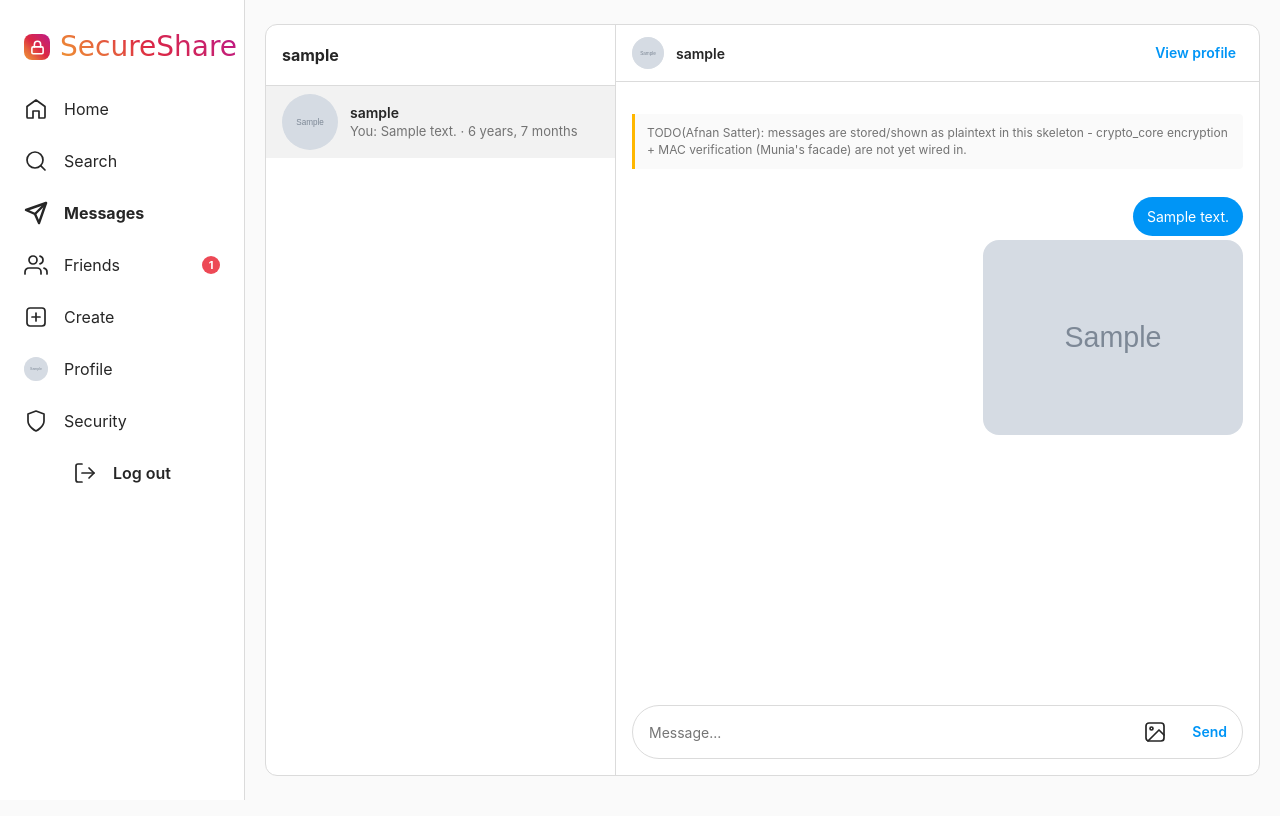
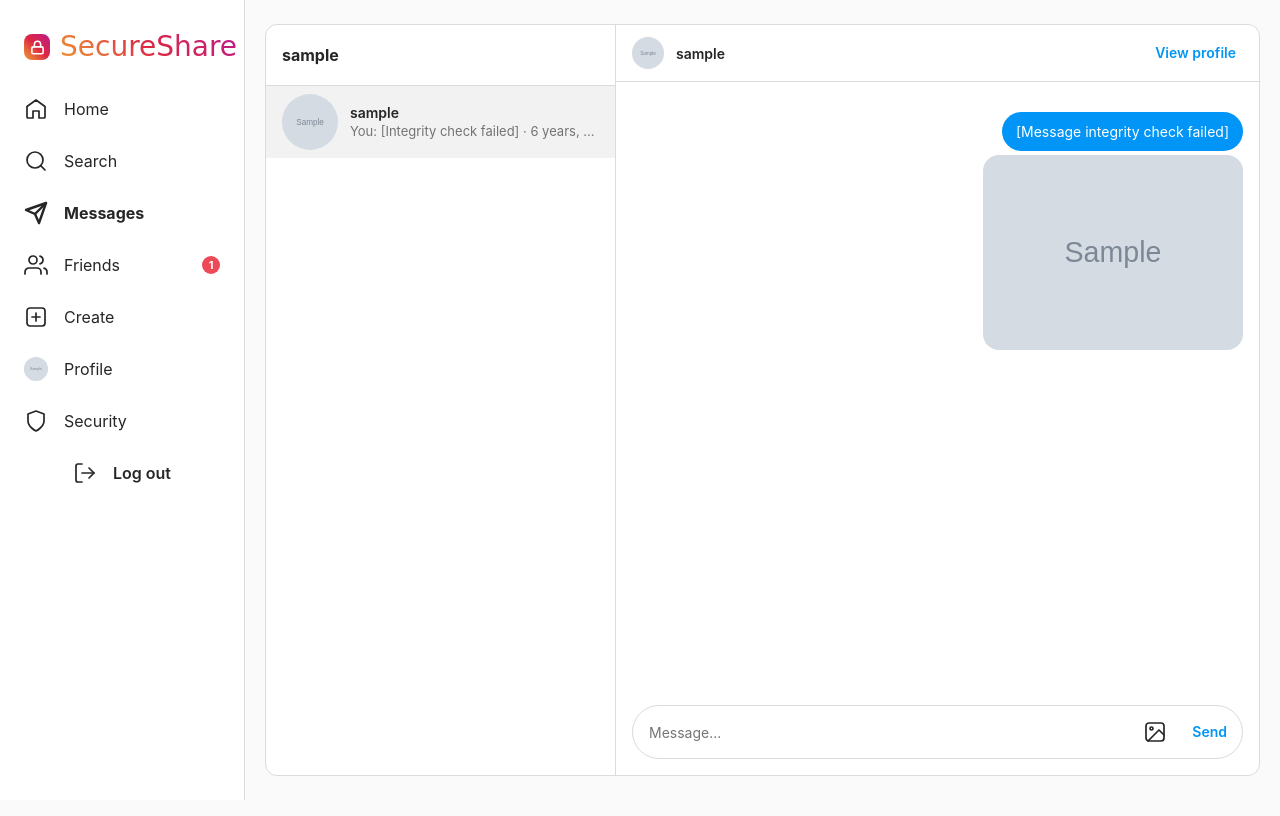
Before and after one commit to RayzerGT/CSE447-SecureShare, a Django app: a page that uses messaging/templates/messaging/thread.html in a window 1280 px wide. Shown: the top 816 px of the page. Run offline with Django 5.2, Linux system fonts and the light colour scheme; a user stored in the database is signed in; tables that the repository leaves empty hold one stand-in row (values such as "Sample post"); grey boxes marked "Sample" are stand-in pictures; some libraries are stand-ins or nearby versions; some web fonts are replaced.

Commit message:
encrypt direct messages with MAC verification

```diff
--- a/messaging/templates/messaging/_dm_list.html
+++ b/messaging/templates/messaging/_dm_list.html
@@ -14,7 +14,7 @@ optional `active_username` to highlight the open conversation.
             <div class="user-row__name">{{ thread.partner.username }}</div>
             <div class="user-row__sub">
                 {% if thread.last.sender_id == user.id %}You: {% endif %}
-                {% if thread.last.plaintext_body %}{{ thread.last.plaintext_body }}{% else %}Sent a photo{% endif %}
+                {% if thread.last.display_preview %}{{ thread.last.display_preview }}{% else %}Sent a photo{% endif %}
                 &middot; {{ thread.last.created_at|timesince }}
             </div>
         </div>
--- a/messaging/templates/messaging/thread.html
+++ b/messaging/templates/messaging/thread.html
@@ -18,12 +18,6 @@
         </header>
 
         <div class="dm__scroll" data-dm-scroll>
-            <p class="dev-note">
-                TODO(Afnan Satter): messages are stored/shown as plaintext in this
-                skeleton - crypto_core encryption + MAC verification (Munia's facade)
-                are not yet wired in.
-            </p>
-
             {% for message in thread_messages %}
             <div class="bubble-row {% if message.sender_id == user.id %}is-mine{% endif %}">
                 {% if message.sender_id != user.id %}
@@ -31,9 +25,9 @@
                 {% endif %}
 
                 <div class="bubble-stack">
-                    {% if message.plaintext_body %}
+                    {% if message.display_body %}
                     <div class="bubble {% if message.sender_id == user.id %}bubble--mine{% endif %}">
-                        {{ message.plaintext_body }}
+                        {{ message.display_body }}
                     </div>
                     {% endif %}
                     {% if message.image %}
--- a/messaging/views.py
+++ b/messaging/views.py
@@ -17,6 +17,8 @@ from django.db.models import Q
 from django.http import Http404
 from django.shortcuts import get_object_or_404, redirect, render
 
+from crypto_core.encryption_service import EncryptionService
+from moderation.logging_service import log_event
 from social.models import Friendship
 
 from .forms import MessageForm
@@ -43,6 +45,15 @@ def _conversation_list(user):
         partner = message.recipient if message.sender_id == user.id else message.sender
         if partner.id not in seen:
             seen.add(partner.id)
+            if message.ciphertext and message.mac_tag:
+                try:
+                    message.display_preview = EncryptionService.decrypt_message(
+                        message.sender, message.recipient, message.ciphertext, message.mac_tag
+                    )
+                except ValueError:
+                    message.display_preview = "[Integrity check failed]"
+            else:
+                message.display_preview = message.plaintext_body
             threads.append({"partner": partner, "last": message})
     return threads
 
@@ -66,20 +77,33 @@ def thread(request, username):
     if request.method == "POST":
         form = MessageForm(request.POST, request.FILES)
         if form.is_valid():
-            # TODO(Afnan Satter): replace plaintext_body write with
-            # ciphertext, mac_tag = EncryptionService.encrypt_message(request.user, partner, body)
+            body = form.cleaned_data["body"]
+            ciphertext, mac_tag = EncryptionService.encrypt_message(request.user, partner, body)
             Message.objects.create(
                 sender=request.user,
                 recipient=partner,
-                plaintext_body=form.cleaned_data["body"],
+                ciphertext=ciphertext,
+                mac_tag=mac_tag,
                 image=form.cleaned_data.get("image"),
             )
+            log_event(request.user, "message_sent", target=partner, request=request)
             return redirect("messaging:thread", username=partner.username)
     else:
         form = MessageForm()
 
-    # TODO(Afnan Satter): decrypt each message's ciphertext (after MAC
-    # verification) for display instead of reading plaintext_body directly.
+    for message in messages_qs:
+        if message.ciphertext and message.mac_tag:
+            try:
+                message.display_body = EncryptionService.decrypt_message(
+                    message.sender,
+                    message.recipient,
+                    message.ciphertext,
+                    message.mac_tag,
+                )
+            except ValueError:
+                message.display_body = "[Message integrity check failed]"
+        else:
+            message.display_body = message.plaintext_body
     context = {
         # NOT "messages" - that key is owned by django.contrib.messages'
         # context processor, so using it here made every chat message render
```
